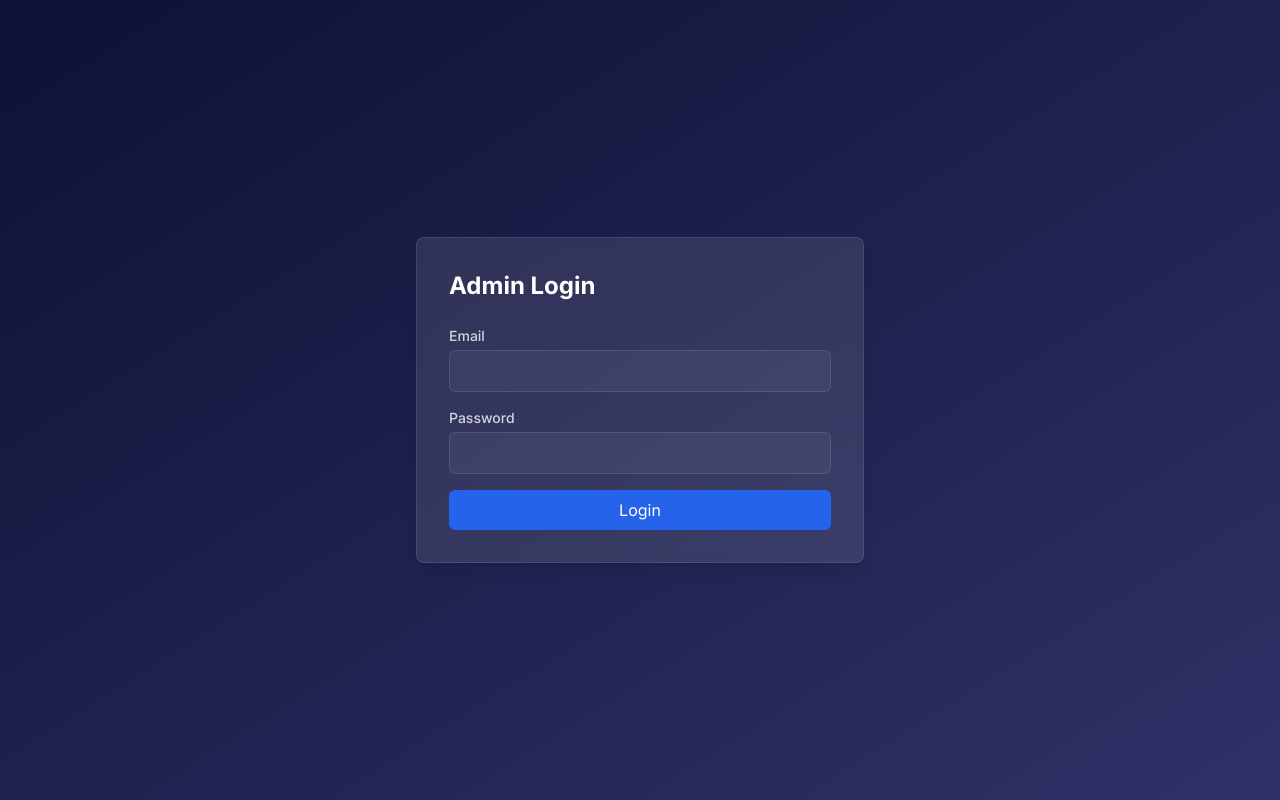
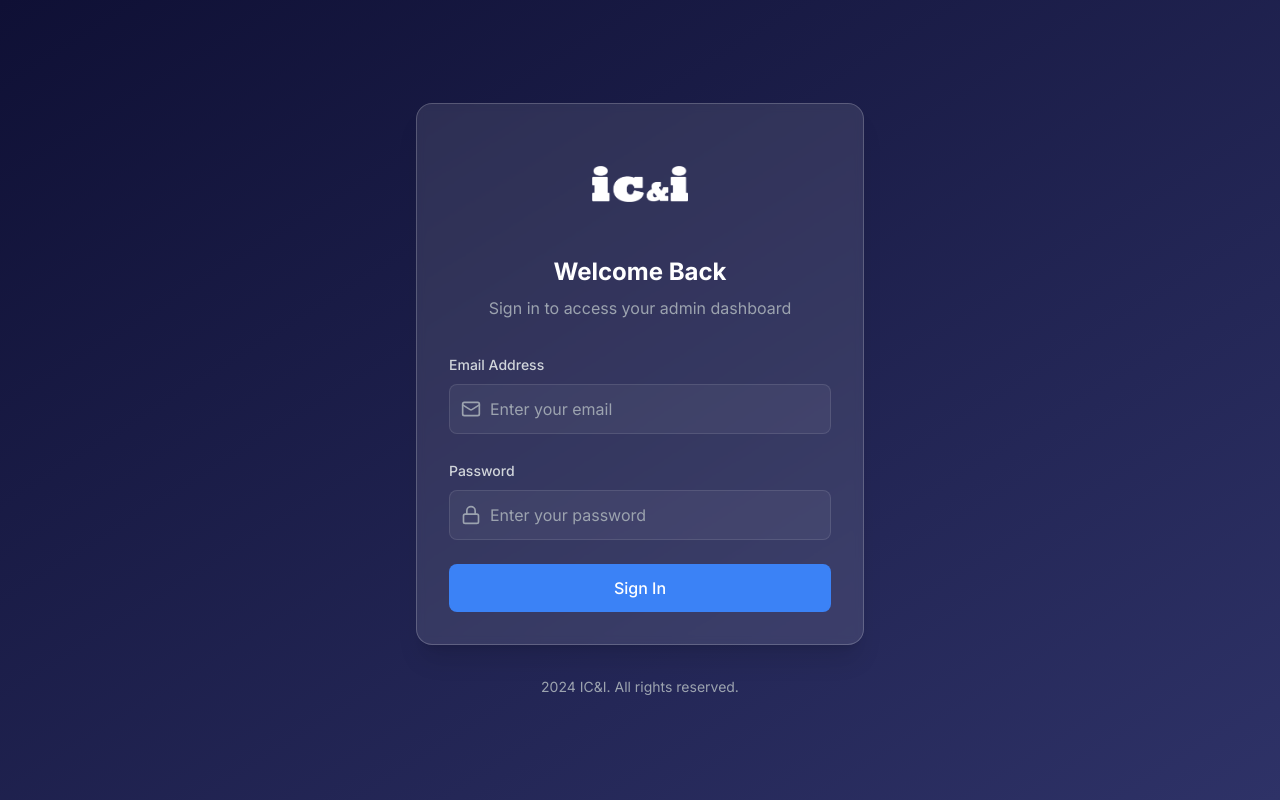
Before and after one commit to Benon-99/IC-and-I, a Next.js app: page /admin/login in a window 1280 px wide. Built offline with nearby package versions, Linux system fonts and the light colour scheme.

Commit message:
login design

```diff
--- a/app/admin/login/page.tsx
+++ b/app/admin/login/page.tsx
@@ -2,23 +2,17 @@
 
 import { useState } from 'react';
 import { useRouter } from 'next/navigation';
+import { motion } from 'framer-motion';
+import { Lock, Mail, AlertCircle, Loader2 } from 'lucide-react';
+import Image from 'next/image';
+import logo from '../../../public/logo_ow.webp'
 
 export default function LoginPage() {
     const router = useRouter();
+    const [email, setEmail] = useState('');
+    const [password, setPassword] = useState('');
+    const [error, setError] = useState('');
     const [isLoading, setIsLoading] = useState(false);
-    const [error, setError] = useState('');
-    const [formData, setFormData] = useState({
-        email: '',
-        password: ''
-    });
-
-    const handleChange = (e: React.ChangeEvent<HTMLInputElement>) => {
-        const { name, value } = e.target;
-        setFormData(prev => ({
-            ...prev,
-            [name]: value
-        }));
-    };
 
     const handleSubmit = async (e: React.FormEvent) => {
         e.preventDefault();
@@ -26,86 +20,122 @@ export default function LoginPage() {
         setIsLoading(true);
 
         try {
-            console.log('Attempting login...');
             const response = await fetch('http://localhost:8000/api/auth/login', {
                 method: 'POST',
                 headers: {
-                    'Content-Type': 'application/json'
+                    'Content-Type': 'application/json',
                 },
-                credentials: 'include',
-                body: JSON.stringify(formData)
+                body: JSON.stringify({ email, password }),
+                credentials: 'include'
             });
 
             const data = await response.json();
-            console.log('Login response:', data);
 
-            if (data.status === 'success') {
-                console.log('Login successful, redirecting...');
+            if (response.ok) {
                 router.push('/admin');
             } else {
-                setError(data.message || 'Login failed');
+                setError(data.message || 'Login failed. Please check your credentials.');
             }
         } catch (err) {
-            console.error('Login error:', err);
-            setError('An error occurred during login');
+            setError('An error occurred. Please try again later.');
         } finally {
             setIsLoading(false);
         }
     };
 
     return (
-        <div className="min-h-screen flex items-center justify-center bg-gradient-to-br from-[#0f1035] to-[#2e3267]">
+        <div className="min-h-screen bg-gradient-to-br from-[#0f1035] to-[#2e3267] flex items-center justify-center p-4">
             <div className="w-full max-w-md">
-                <form onSubmit={handleSubmit} className="bg-white/10 backdrop-blur-sm p-8 rounded-lg shadow-lg border border-white/10">
-                    <h1 className="text-2xl font-bold text-white mb-6">Admin Login</h1>
+                <motion.div
+                    initial={{ opacity: 0, y: -20 }}
+                    animate={{ opacity: 1, y: 0 }}
+                    className="bg-white/10 backdrop-blur-sm p-8 rounded-2xl shadow-xl border border-white/20"
+                >
+                    <div className="text-center mb-8">
+                        <div className="flex justify-center mb-6">
+                            <div className="relative w-24 h-24">
+                                <Image
+                                    src={logo}
+                                    alt="IC&I Logo"
+                                    fill
+                                    className="object-contain"
+                                />
+                            </div>
+                        </div>
+                        <h1 className="text-2xl font-bold text-white mb-2">Welcome Back</h1>
+                        <p className="text-gray-400">Sign in to access your admin dashboard</p>
+                    </div>
 
                     {error && (
-                        <div className="bg-red-500/10 border border-red-500/20 text-red-400 px-4 py-2 rounded mb-4">
-                            {error}
-                        </div>
+                        <motion.div
+                            initial={{ opacity: 0, y: -10 }}
+                            animate={{ opacity: 1, y: 0 }}
+                            className="bg-red-500/10 border border-red-500/20 rounded-lg p-4 mb-6 flex items-center gap-2"
+                        >
+                            <AlertCircle className="w-5 h-5 text-red-400" />
+                            <p className="text-red-400 text-sm">{error}</p>
+                        </motion.div>
                     )}
 
-                    <div className="space-y-4">
-                        <div>
-                            <label htmlFor="email" className="block text-sm font-medium text-gray-300 mb-1">
-                                Email
+                    <form onSubmit={handleSubmit} className="space-y-6">
+                        <div className="space-y-2">
+                            <label className="text-sm font-medium text-gray-300" htmlFor="email">
+                                Email Address
                             </label>
+                            <div className="relative">
+                                <Mail className="absolute left-3 top-1/2 -translate-y-1/2 w-5 h-5 text-gray-400" />
                                 <input
                                     id="email"
                                     type="email"
-                                name="email"
-                                value={formData.email}
-                                onChange={handleChange}
-                                className="w-full px-3 py-2 bg-white/5 border border-white/10 rounded-md text-white"
+                                    value={email}
+                                    onChange={(e) => setEmail(e.target.value)}
+                                    className="w-full bg-white/5 border border-white/10 rounded-lg px-4 py-3 pl-10 text-white placeholder-gray-400 focus:outline-none focus:ring-2 focus:ring-blue-500 focus:border-transparent"
+                                    placeholder="Enter your email"
                                     required
                                 />
                             </div>
+                        </div>
 
-                        <div>
-                            <label htmlFor="password" className="block text-sm font-medium text-gray-300 mb-1">
+                        <div className="space-y-2">
+                            <label className="text-sm font-medium text-gray-300" htmlFor="password">
                                 Password
                             </label>
+                            <div className="relative">
+                                <Lock className="absolute left-3 top-1/2 -translate-y-1/2 w-5 h-5 text-gray-400" />
                                 <input
                                     id="password"
                                     type="password"
-                                name="password"
-                                value={formData.password}
-                                onChange={handleChange}
-                                className="w-full px-3 py-2 bg-white/5 border border-white/10 rounded-md text-white"
+                                    value={password}
+                                    onChange={(e) => setPassword(e.target.value)}
+                                    className="w-full bg-white/5 border border-white/10 rounded-lg px-4 py-3 pl-10 text-white placeholder-gray-400 focus:outline-none focus:ring-2 focus:ring-blue-500 focus:border-transparent"
+                                    placeholder="Enter your password"
                                     required
                                 />
+                            </div>
                         </div>
 
                         <button
                             type="submit"
                             disabled={isLoading}
-                            className={`w-full py-2 px-4 bg-blue-600 hover:bg-blue-700 text-white rounded-md transition-colors
-                                ${isLoading ? 'opacity-50 cursor-not-allowed' : ''}`}
+                            className="w-full bg-blue-500 hover:bg-blue-600 text-white py-3 rounded-lg font-medium transition-colors duration-200 relative"
                         >
-                            {isLoading ? 'Logging in...' : 'Login'}
+                            {isLoading ? (
+                                <span className="flex items-center justify-center gap-2">
+                                    <Loader2 className="w-5 h-5 animate-spin" />
+                                    Signing in...
+                                </span>
+                            ) : (
+                                'Sign In'
+                            )}
                         </button>
+                    </form>
+                </motion.div>
+
+                <div className="mt-8 text-center">
+                    <p className="text-sm text-gray-400">
+                        {new Date().getFullYear()} IC&I. All rights reserved.
+                    </p>
                 </div>
-                </form>
             </div>
         </div>
     );
```
Lines whose indentation alone changed are shown as unchanged.
